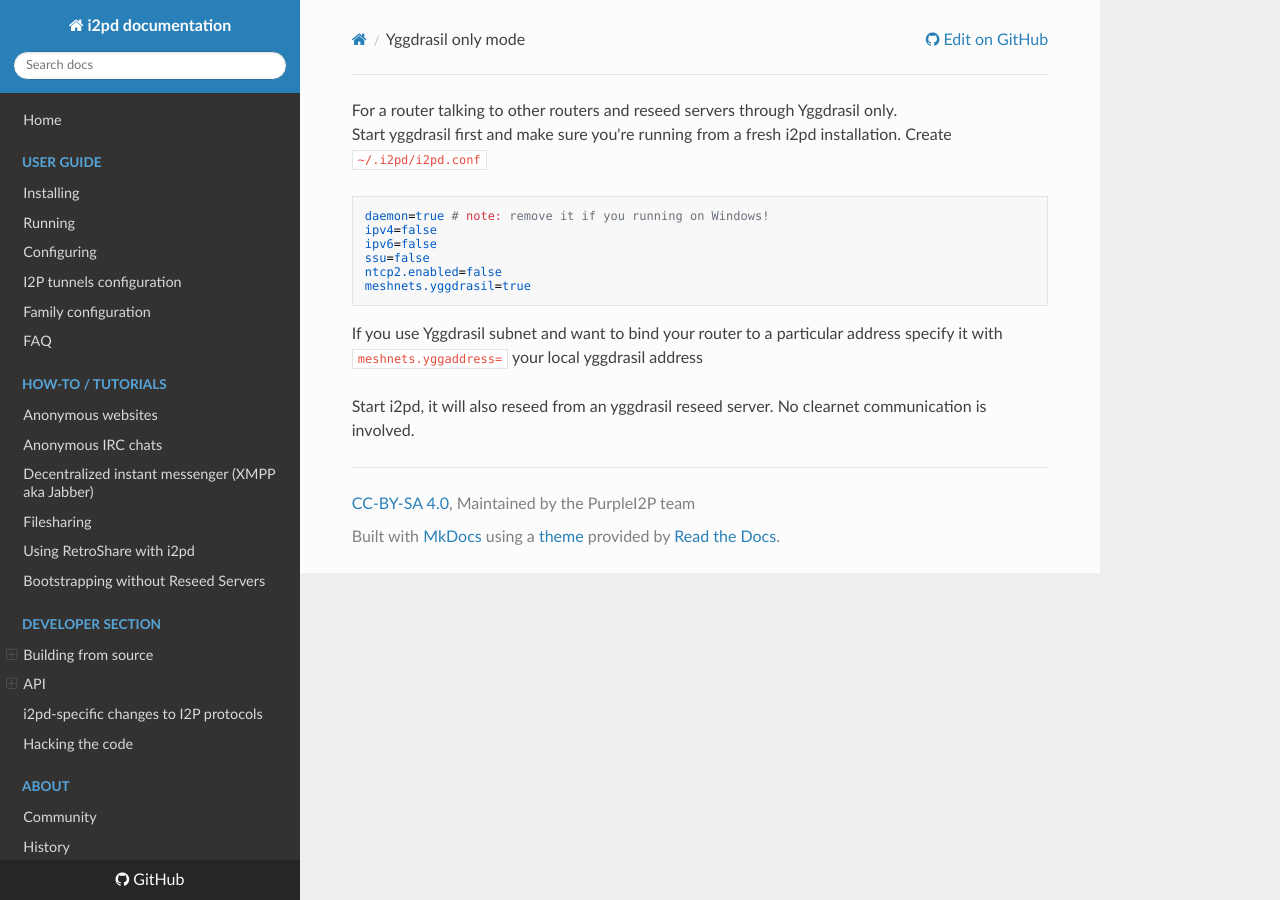
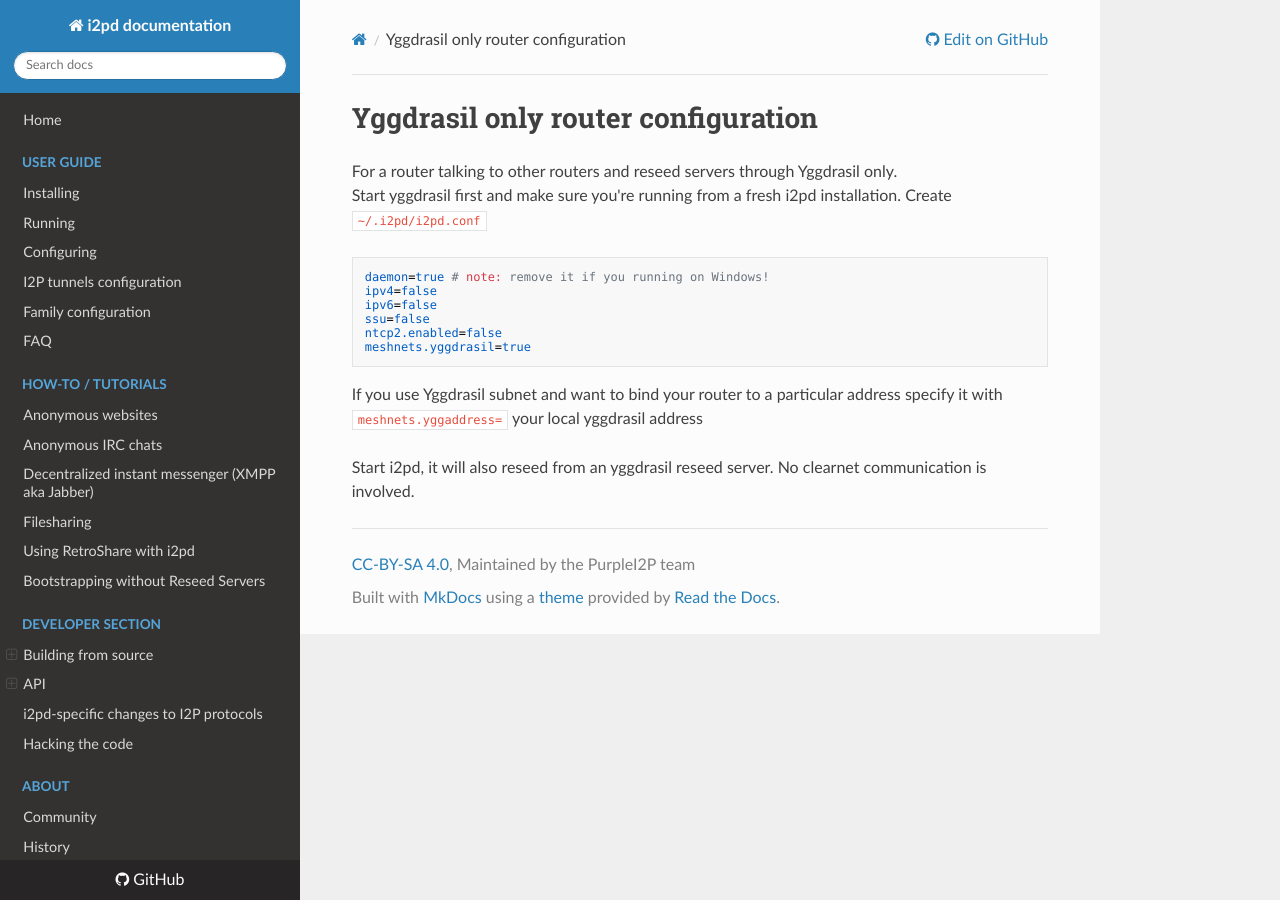
Before and after one commit to PurpleI2P/i2pd_docs_en, an MkDocs documentation site: the page built from docs/tutorials/yggdrasil-only-mode.md, in a window 1280 px wide. Built offline with MkDocs 1.6.1, drawn with Linux system fonts in a browser that asks for light colours; nearby versions of some CDN libraries; old or Windows-style settings are respelled for this version of MkDocs.

Commit message:
Forgot to put titlew

```diff
--- a/docs/tutorials/yggdrasil-only-mode.md
+++ b/docs/tutorials/yggdrasil-only-mode.md
@@ -1,3 +1,5 @@
+# Yggdrasil only router configuration
+
 For a router talking to other routers and reseed servers through Yggdrasil only.
 Start yggdrasil first and make sure you're running from a fresh i2pd installation. Create `~/.i2pd/i2pd.conf`
 
```
